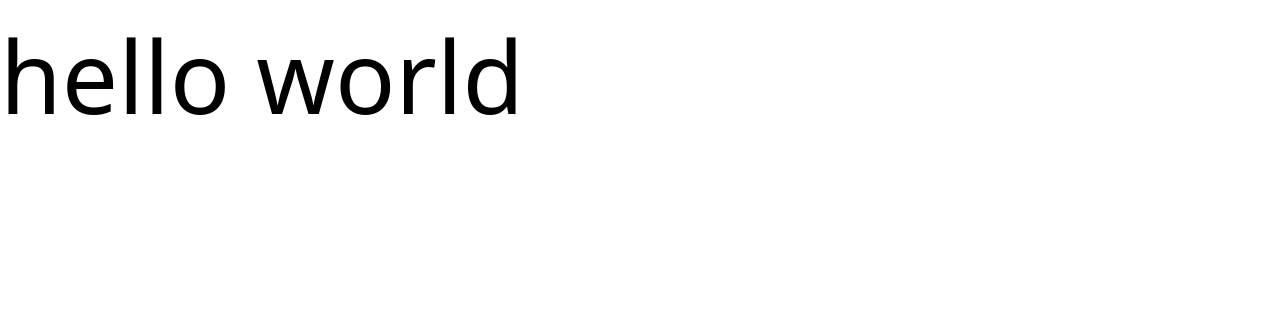
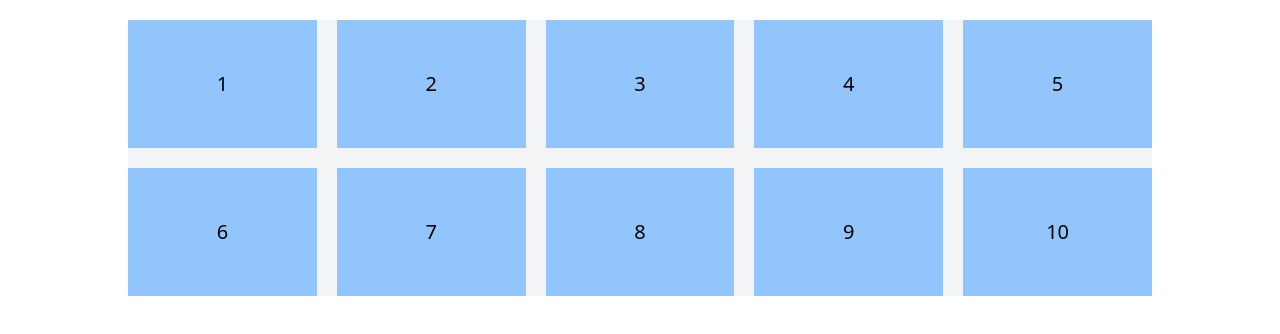
Before and after one commit to superspike7/memory-card, a React (Vite) app: page / in a window 1280 px wide. Shown: the top 334 px of the page. Built offline with nearby package versions, Linux system fonts and the light colour scheme.

Commit message:
add shuffle functionality

```diff
--- a/index.html
+++ b/index.html
@@ -4,7 +4,7 @@
     <meta charset="UTF-8" />
     <link rel="icon" type="image/svg+xml" href="/src/favicon.svg" />
     <meta name="viewport" content="width=device-width, initial-scale=1.0" />
-    <title>Vite App</title>
+    <title>Memory Card</title>
   </head>
   <body>
     <div id="root"></div>
--- a/src/App.jsx
+++ b/src/App.jsx
@@ -1,13 +1,44 @@
-import React, { useState } from 'react'
+import React, { useState } from "react";
+
+const cardsJson = [
+  { id: 1, img: "1" },
+  { id: 2, img: "2" },
+  { id: 3, img: "3" },
+  { id: 4, img: "4" },
+  { id: 5, img: "5" },
+  { id: 6, img: "6" },
+  { id: 7, img: "7" },
+  { id: 8, img: "8" },
+  { id: 9, img: "9" },
+  { id: 10, img: "10" },
+];
 
 function App() {
-  const [count, setCount] = useState(0)
+  const [cards, setCards] = useState(cardsJson);
+
+  function handleClick() {
+    setCards(shuffle(cards))
+  }
+
+  function shuffle(array) {
+  return [...array].sort(() => Math.random() - 0.5);
+  }
 
   return (
     <div>
-      <h1 className="text-[100px]">hello world</h1>
+      <div className="w-[80%] mx-auto grid grid-cols-5 bg-gray-100 mt-5 gap-5">
+        {cards.map((card) => (
+          <div
+            className="h-32 flex items-center justify-center bg-blue-300"
+            key={card.id}
+            onClick={handleClick}
+          >
+            <div className="text-xl">{card.img}</div>
+          </div>
+        ))}
+      </div>
     </div>
-  )
+  );
 }
 
-export default App
+export default App;
```
Also changed, not shown: src/components/Card.jsx (added), src/components/Nav.jsx (added).
